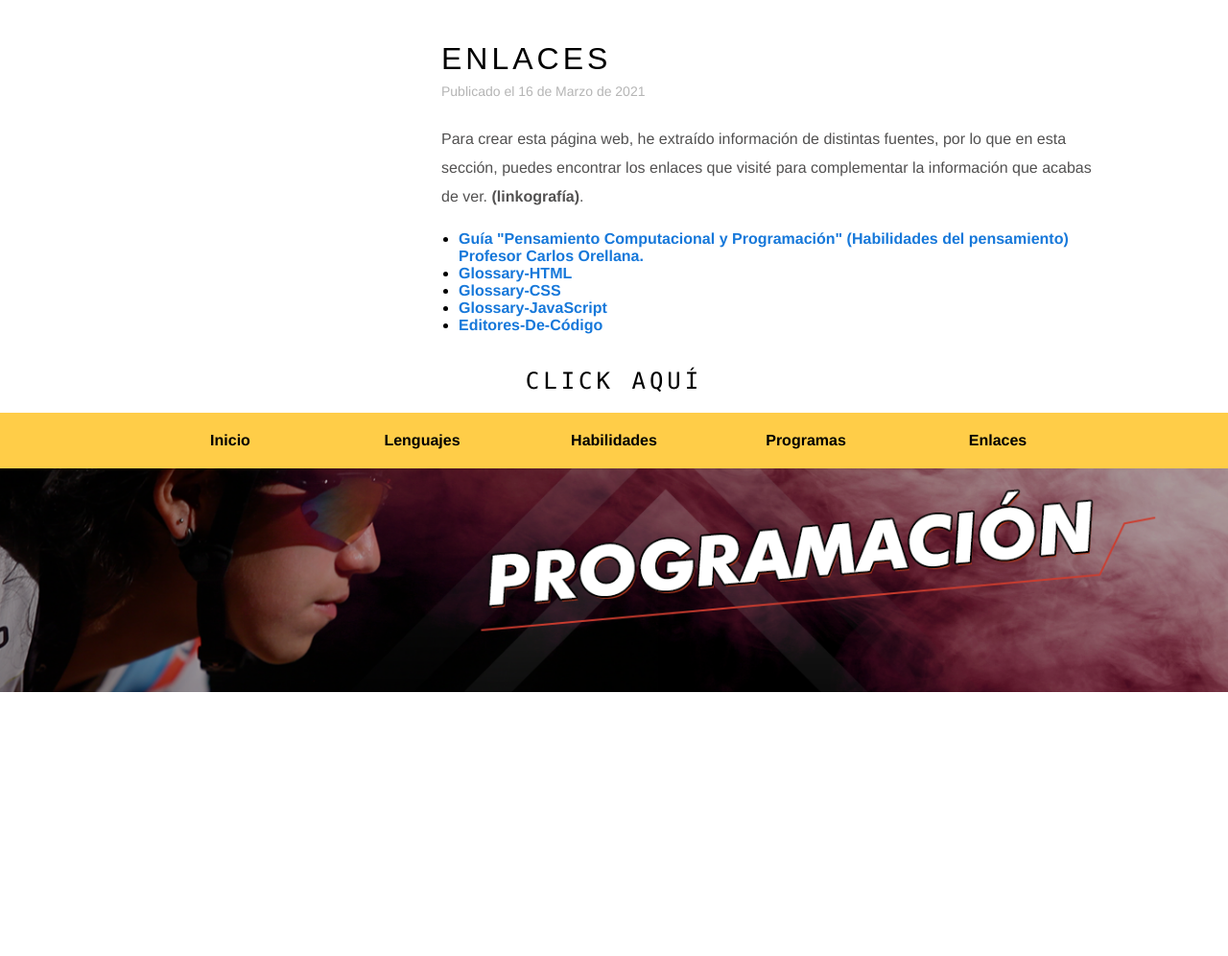
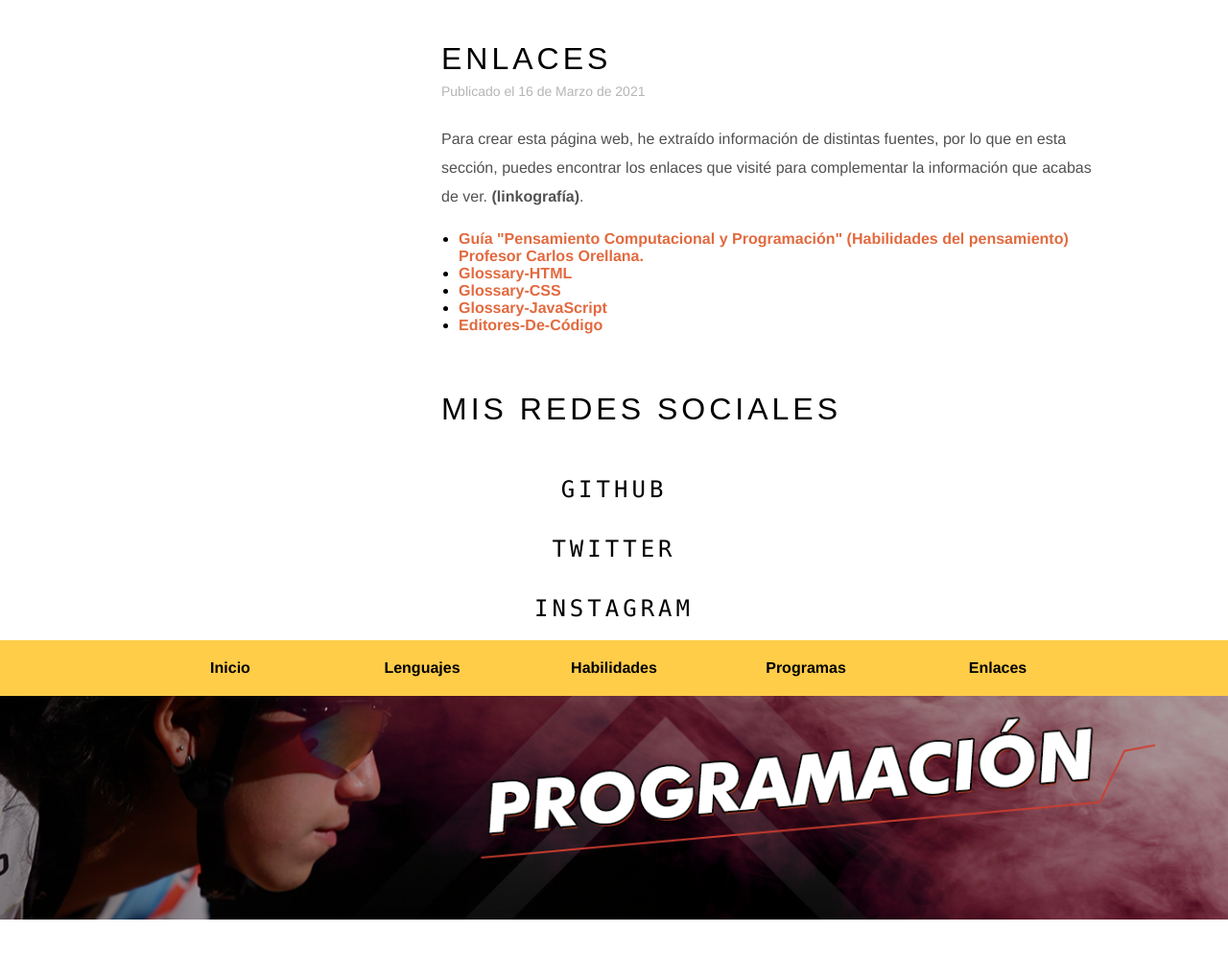
Before and after one commit to Jqvco/QueEsLaProgramacion, a plain HTML site: page index.html in a window 1280 px wide. Shown: the part 3163-4159 px from the top of the page at 96% size. Before the commit the page ends 3942 px from the top, so only its background shows below. Drawn offline with Linux system fonts and the light colour scheme.

Commit message:
Important Changes

```diff
--- a/estilos.css
+++ b/estilos.css
@@ -3,6 +3,9 @@
 	padding: 0;
 	box-sizing: border-box;
 	font-family: helvetica;
+}
+html {
+	scroll-behavior: smooth;
 }
 /* *============================* */
 /* *========== NAVBAR ==========* */
@@ -80,23 +83,23 @@
 	color: #525151;
 }
 .link-habilidades{
-	color: #1678da;
+	color: #e26a3f;
 	text-decoration: none;
 }
 .link-html{
-	color: #1678da;
+	color: #e26a3f;
 	text-decoration: none;
 }
 .link-css{
-	color:#1678da;
+	color:#e26a3f;
 	text-decoration: none;
 }
 .link-js{
-	color: #1678da;
+	color: #e26a3f;
 	text-decoration: none;
 }
 .link-editor{
-	color: #1678da;
+	color: #e26a3f;
 	text-decoration: none;
 }
 .link-habilidades:hover{
@@ -244,6 +247,7 @@ aside .indice a:hover{
 #boton-centrado{
 	text-align: center;
 }
+
 /* *============================* */
 /* *========== FOOTER ==========* */
 /* *============================* */
--- a/index.html
+++ b/index.html
@@ -111,19 +111,40 @@
 								<li><a href="https://pinguinodigital.com/blog/editores-de-codigo/" target="_blank" class="link-editor"><b>Editores-De-Código</b></a></li>
 							</ul>
 						</p>
+						<h1 class="titulo">MIS REDES SOCIALES</h1>
+						<br>
+						<br>
 					</div>
 				</div>
 			</div>
 		</main>
 		<div id="boton-centrado">
-		<a href="https://www.instagram.com/_alexander_vidal/" target="_blank" class="btn-neon">
+		<a href="https://github.com/Jqvco" target="_blank" class="btn-neon" id="boton1">
 			<span id="span1"></span>
 			<span id="span2"></span>
 			<span id="span3"></span>
 			<span id="span4"></span>
-			CLICK AQUÍ
+			GITHUB
 		</a>
 		</div>
+		<div id="boton-centrado">
+			<a href="https://twitter.com/jqvco" target="_blank" class="btn-neon" id="boton2">
+				<span id="span1"></span>
+				<span id="span2"></span>
+				<span id="span3"></span>
+				<span id="span4"></span>
+				TWITTER
+			</a>
+			</div>
+			<div id="boton-centrado">
+				<a href="https://www.instagram.com/_alexander_vidal/" target="_blank" class="btn-neon" id="boton3">
+					<span id="span1"></span>
+					<span id="span2"></span>
+					<span id="span3"></span>
+					<span id="span4"></span>
+					INSTAGRAM
+				</a>
+				</div>
 		<footer>
 			<div class="contenedor-imagen">
 				<img src="img/fronter.png" alt="footer-Programacion">
```
